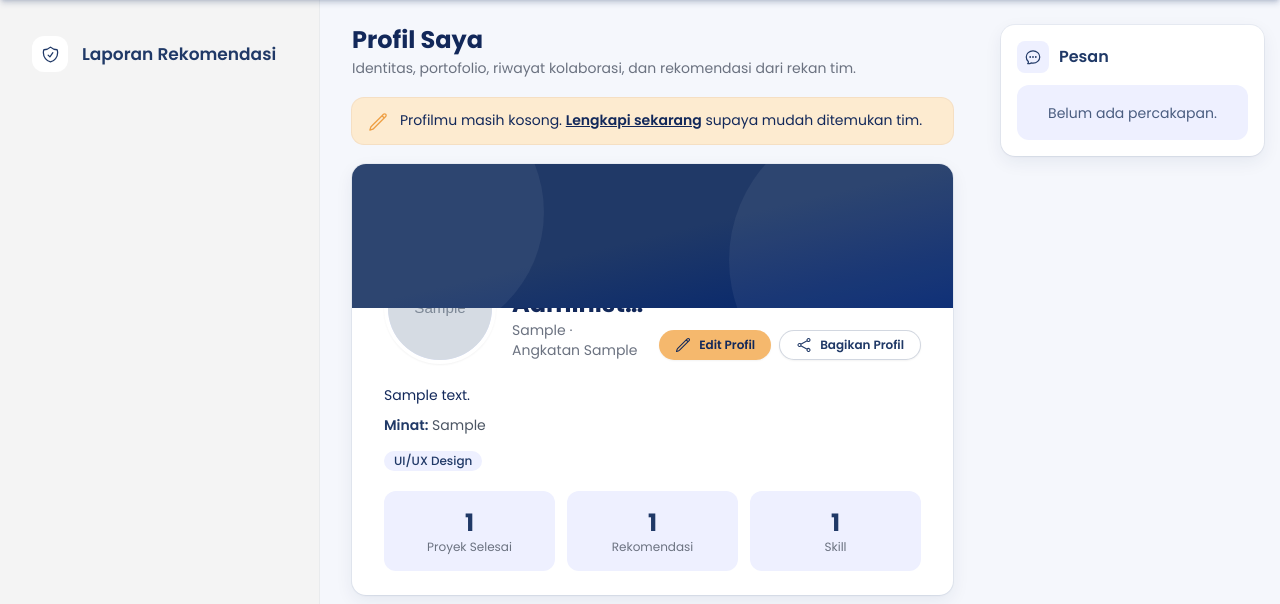
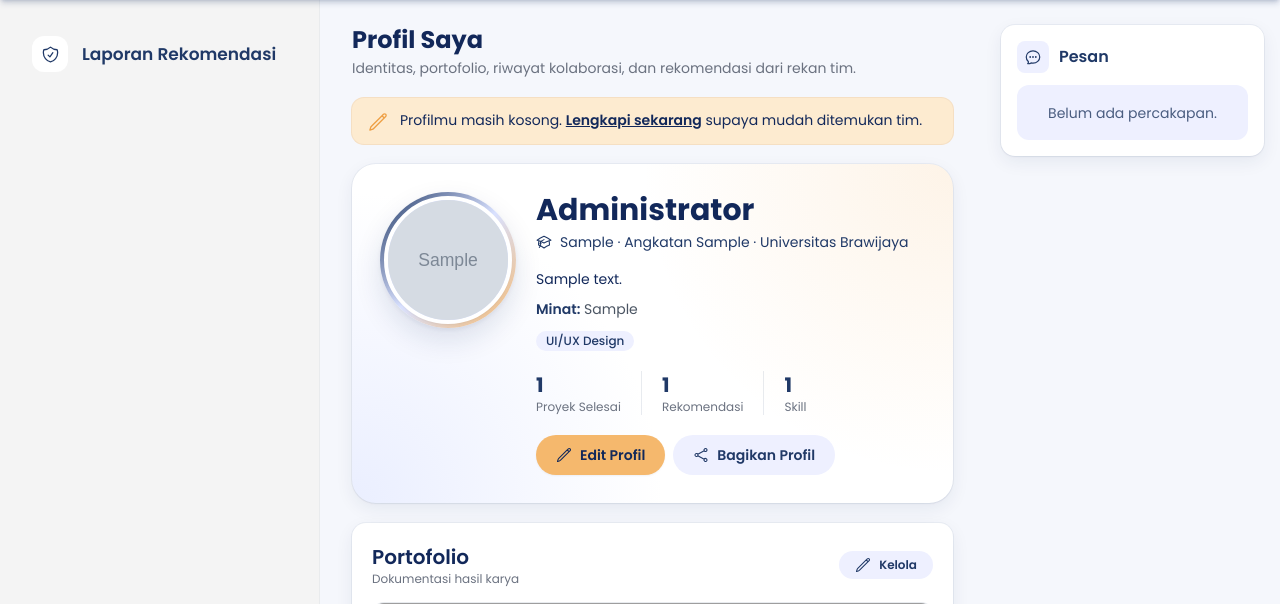
Before and after one commit to roulentz/rsi-kompakub, a Laravel app: page /profil/1 in a window 1280 px wide. Shown: the part 85-689 px from the top of the page. Run offline with Laravel 12, Linux system fonts and the light colour scheme; a user stored in the database is signed in; data comes from the database, SQL or seed files in the repository; tables that the repository leaves empty hold one stand-in row (values such as "Sample post"); grey boxes marked "Sample" are stand-in pictures; style sheets or scripts are compiled from the project's sources; grey boxes are pictures that could not be loaded.

Commit message:
feat(profil): tampilan profil baru, wizard tersambung ke profil, dan crop foto

```diff
--- a/resources/css/app.css
+++ b/resources/css/app.css
@@ -130,6 +130,22 @@
         @apply border-brand bg-brand-soft/60;
     }
 
+
+    /* Kartu identitas profil (tanpa banner): avatar ber-cincin gradasi, statistik berpembatas. */
+    .kub-profil-kartu {
+        @apply relative overflow-hidden rounded-3xl bg-white p-5 shadow-kartu ring-1 ring-navy/5 sm:p-7;
+        background-image:
+            radial-gradient(circle at 100% 0%, rgb(245 184 109 / 0.16), transparent 45%),
+            radial-gradient(circle at 0% 100%, rgb(217 225 255 / 0.55), transparent 45%);
+    }
+    .kub-avatar-cincin {
+        @apply shrink-0 rounded-full p-1 shadow-angkat;
+        background-image: linear-gradient(135deg, #203967, #D9E1FF 50%, #F5B86D);
+    }
+    .kub-statistik > div + div {
+        @apply border-l border-navy/10 pl-5;
+    }
+
     /* Panel biru tua dengan lingkaran lembut (banner profil dan sambutan onboarding). */
     .kub-hero {
         @apply relative overflow-hidden bg-gradient-to-br from-navy via-navy to-navy-dark text-white;
--- a/resources/js/unggah-gambar.js
+++ b/resources/js/unggah-gambar.js
@@ -1,11 +1,17 @@
 // Unggah gambar dengan pratinjau (seperti di Twitter): pilih atau seret gambar, lihat hasilnya,
 // hapus yang salah sebelum dikirim. Dipakai lewat komponen <x-unggah-gambar>.
-export default ({ multiple = false, maksMb = 2, maksFile = 20, webp = false } = {}) => ({
+const BINGKAI = 280; // ukuran bingkai crop di layar (px)
+const HASIL = 512;   // ukuran foto hasil crop (px, persegi)
+
+export default ({ multiple = false, maksMb = 2, maksFile = 20, webp = false, potong = false } = {}) => ({
     multiple,
     files: [],
     items: [],
     galat: '',
     terseret: false,
+
+    // Status crop foto (hanya dipakai jika potong = true).
+    crop: { buka: false, img: null, src: '', nama: '', skala: 1, min: 1, x: 0, y: 0, seret: null },
 
     pilih(event) {
         this.tambah(Array.from(event.target.files));
@@ -39,7 +45,87 @@ export default ({ multiple = false, maksMb = 2, maksFile = 20, webp = false } =
             }
         }
 
+        // Foto profil: buka editor crop dulu, baru dimasukkan ke input.
+        if (potong && diterima.length) {
+            this.bukaCrop(diterima[0]);
+            return;
+        }
+
         this.sinkron(diterima);
+    },
+
+    // ---- Crop & atur posisi foto ----
+    bukaCrop(file) {
+        const img = new Image();
+        img.onload = () => {
+            const min = Math.max(BINGKAI / img.naturalWidth, BINGKAI / img.naturalHeight);
+            this.crop = {
+                buka: true, img, src: img.src, nama: file.name, min,
+                skala: min,
+                x: (BINGKAI - img.naturalWidth * min) / 2,
+                y: (BINGKAI - img.naturalHeight * min) / 2,
+                seret: null,
+            };
+        };
+        img.src = URL.createObjectURL(file);
+        this.$refs.input.value = '';
+    },
+
+    batasi() {
+        const c = this.crop;
+        c.x = Math.min(0, Math.max(BINGKAI - c.img.naturalWidth * c.skala, c.x));
+        c.y = Math.min(0, Math.max(BINGKAI - c.img.naturalHeight * c.skala, c.y));
+    },
+
+    zoom(nilai) {
+        const c = this.crop;
+        const lama = c.skala;
+        // Zoom mengarah ke titik tengah bingkai.
+        const px = (BINGKAI / 2 - c.x) / lama;
+        const py = (BINGKAI / 2 - c.y) / lama;
+        c.skala = Math.max(c.min, parseFloat(nilai));
+        c.x = BINGKAI / 2 - px * c.skala;
+        c.y = BINGKAI / 2 - py * c.skala;
+        this.batasi();
+    },
+
+    mulaiSeret(e) {
+        e.target.setPointerCapture?.(e.pointerId);
+        this.crop.seret = { px: e.clientX, py: e.clientY, x: this.crop.x, y: this.crop.y };
+    },
+
+    seret(e) {
+        const s = this.crop.seret;
+        if (!s) return;
+        this.crop.x = s.x + (e.clientX - s.px);
+        this.crop.y = s.y + (e.clientY - s.py);
+        this.batasi();
+    },
+
+    akhiriSeret() {
+        this.crop.seret = null;
+    },
+
+    batalCrop() {
+        URL.revokeObjectURL(this.crop.src);
+        this.crop = { ...this.crop, buka: false, img: null, src: '', seret: null };
+    },
+
+    simpanCrop() {
+        const c = this.crop;
+        const kanvas = document.createElement('canvas');
+        kanvas.width = kanvas.height = HASIL;
+        const ctx = kanvas.getContext('2d');
+        ctx.fillStyle = '#fff';
+        ctx.fillRect(0, 0, HASIL, HASIL);
+        // Bagian gambar asli yang berada di dalam bingkai.
+        ctx.drawImage(c.img, -c.x / c.skala, -c.y / c.skala, BINGKAI / c.skala, BINGKAI / c.skala, 0, 0, HASIL, HASIL);
+
+        kanvas.toBlob((blob) => {
+            const nama = c.nama.replace(/\.[^.]+$/, '') + '.jpg';
+            this.sinkron([new File([blob], nama, { type: 'image/jpeg' })]);
+            this.batalCrop();
+        }, 'image/jpeg', 0.9);
     },
 
     hapus(i) {
@@ -62,6 +148,8 @@ export default ({ multiple = false, maksMb = 2, maksFile = 20, webp = false } =
         }));
     },
 
+    bingkai: BINGKAI,
+
     buka() {
         this.$refs.input.click();
     },
--- a/resources/views/components/icon.blade.php
+++ b/resources/views/components/icon.blade.php
@@ -34,6 +34,7 @@
         'send' => 'M6 12 3.269 3.125A59.769 59.769 0 0 1 21.485 12 59.768 59.768 0 0 1 3.27 20.875L5.999 12Zm0 0h7.5',
         'tag' => 'M9.568 3H5.25A2.25 2.25 0 0 0 3 5.25v4.318c0 .597.237 1.17.659 1.591l9.581 9.581c.699.699 1.78.872 2.607.33a18.095 18.095 0 0 0 5.223-5.223c.542-.827.369-1.908-.33-2.607L11.16 3.66A2.25 2.25 0 0 0 9.568 3ZM6 6h.008v.008H6V6Z',
         'trending' => 'M2.25 18 9 11.25l4.306 4.306a11.95 11.95 0 0 1 5.814-5.518l2.74-1.22m0 0-5.94-2.281m5.94 2.28-2.28 5.941',
+        'academic-cap' => 'M4.26 10.147a60.436 60.436 0 0 0-.491 6.347A48.627 48.627 0 0 1 12 20.904a48.627 48.627 0 0 1 8.232-4.41 60.46 60.46 0 0 0-.491-6.347m-15.482 0a50.57 50.57 0 0 0-2.658-.813A59.905 59.905 0 0 1 12 3.493a59.902 59.902 0 0 1 10.399 5.84c-.896.248-1.783.52-2.658.814m-15.482 0A50.697 50.697 0 0 1 12 13.489a50.702 50.702 0 0 1 7.74-3.342M6.75 15a.75.75 0 1 0 0-1.5.75.75 0 0 0 0 1.5Zm0 0v-3.675A55.378 55.378 0 0 1 12 8.443m-7.007 11.55A5.981 5.981 0 0 0 6.75 15.75v-1.5',
         'chevron-down' => 'M19.5 8.25l-7.5 7.5-7.5-7.5',
     ];
 @endphp
--- a/resources/views/profil/edit.blade.php
+++ b/resources/views/profil/edit.blade.php
@@ -20,7 +20,7 @@
                     <x-avatar :user="$profil->user" :foto="$profil->fotoUrl()" size="h-24 w-24 text-3xl shadow-angkat" />
                     <p class="mt-2 text-[11px] text-gray-500">Foto saat ini</p>
                 </div>
-                <x-unggah-gambar name="foto" :maks="2" judul="Pilih foto baru" petunjuk="Klik atau seret foto ke sini. JPG atau PNG, maksimal 2 MB." class="flex-1">
+                <x-unggah-gambar name="foto" :maks="5" :potong="true" judul="Pilih foto baru" petunjuk="Klik atau seret foto ke sini. JPG atau PNG, setelah dipilih kamu bisa geser dan zoom." class="flex-1">
                     <x-input-error :messages="$errors->get('foto')" class="mt-2" />
                 </x-unggah-gambar>
             </div>
--- a/resources/views/profil/show.blade.php
+++ b/resources/views/profil/show.blade.php
@@ -16,39 +16,27 @@
         @endif
 
         {{-- Identitas --}}
-        <section class="kub-card !p-0 overflow-hidden">
-            <div class="kub-hero h-28 sm:h-36"></div>
-
-            <div class="px-5 pb-6 sm:px-8">
-                <div class="-mt-12 flex flex-col gap-4 sm:-mt-14 sm:flex-row sm:items-end">
-                    <x-avatar :user="$profil->user" :foto="$profil->fotoUrl()" size="h-24 w-24 !border-4 text-3xl shadow-angkat sm:h-28 sm:w-28" />
-
-                    <div class="min-w-0 flex-1 sm:pb-1">
-                        <h3 class="truncate text-2xl font-bold text-navy-deep">{{ $profil->user->name }}</h3>
-                        <p class="text-sm text-gray-500">{{ $profil->jurusan ?: 'Jurusan belum diisi' }}{{ $profil->angkatan ? ' · Angkatan '.$profil->angkatan : '' }}</p>
+        <section class="kub-profil-kartu">
+            <div class="flex flex-col items-center gap-5 text-center sm:flex-row sm:items-start sm:text-left">
+                <div class="kub-avatar-cincin">
+                    <x-avatar :user="$profil->user" :foto="$profil->fotoUrl()" size="h-28 w-28 !border-4 text-4xl sm:h-32 sm:w-32" />
                 </div>
 
-                    <div class="flex flex-wrap gap-2 sm:pb-1">
-                        @if ($pemilik)
-                            <a href="{{ route('profil.edit') }}" class="kub-btn kub-btn-brand kub-btn-sm"><x-icon name="pencil" class="h-4 w-4" /> Edit Profil</a>
-                        @elseif (Route::has('dm.mulai'))
-                            <a href="{{ route('dm.mulai', $profil->id_profil) }}" class="kub-btn kub-btn-navy kub-btn-sm"><x-icon name="chat" class="h-4 w-4" /> Kirim Pesan</a>
-                        @endif
-                        <button type="button" x-data="{ ok: false }"
-                                @click="navigator.clipboard.writeText(@js(route('profil.lihat', $profil))); ok = true; setTimeout(() => ok = false, 2000)"
-                                class="kub-btn kub-btn-outline kub-btn-sm">
-                            <x-icon name="share" class="h-4 w-4" />
-                            <span x-text="ok ? 'Tautan disalin' : 'Bagikan Profil'"></span>
-                        </button>
-                    </div>
-                </div>
+                <div class="min-w-0 flex-1">
+                    <h3 class="text-2xl font-bold text-navy-deep sm:text-3xl">{{ $profil->user->name }}</h3>
 
-                <p class="mt-5 text-sm leading-relaxed text-navy-deep">{{ $profil->bio ?: 'Belum ada bio.' }}</p>
+                    <p class="mt-1 flex items-start justify-center gap-2 text-sm text-navy sm:justify-start">
+                        <x-icon name="academic-cap" class="mt-0.5 h-4 w-4 shrink-0" />
+                        <span>{{ $profil->jurusan ?: 'Jurusan belum diisi' }}{{ $profil->angkatan ? " · Angkatan {$profil->angkatan}" : '' }} · Universitas Brawijaya</span>
+                    </p>
+
+                    <p class="mt-4 text-sm leading-relaxed text-navy-deep">{{ $profil->bio ?: 'Belum ada bio.' }}</p>
+
                     @if ($profil->interest)
                         <p class="mt-2 text-sm text-gray-600"><span class="font-semibold text-navy">Minat:</span> {{ $profil->interest }}</p>
                     @endif
 
-                <div class="mt-4 flex flex-wrap gap-2">
+                    <div class="mt-3 flex flex-wrap justify-center gap-2 sm:justify-start">
                         @forelse ($profil->skills as $s)
                             <x-chip>{{ $s->nama_skill }}</x-chip>
                         @empty
@@ -56,14 +44,32 @@
                         @endforelse
                     </div>
 
-                <dl class="mt-5 grid grid-cols-3 gap-3">
+                    <dl class="kub-statistik mt-5 flex justify-center gap-5 sm:justify-start">
                         @foreach ([['Proyek Selesai', $riwayat->count()], ['Rekomendasi', $rekomendasi->count()], ['Skill', $profil->skills->count()]] as [$label, $angka])
-                        <div class="kub-soft text-center">
-                            <dd class="text-2xl font-bold text-navy">{{ $angka }}</dd>
+                            <div class="text-left">
+                                <dd class="text-xl font-bold text-navy">{{ $angka }}</dd>
                                 <dt class="text-xs text-gray-500">{{ $label }}</dt>
                             </div>
                         @endforeach
                     </dl>
+
+                    <div class="mt-5 flex flex-wrap items-center justify-center gap-2 sm:justify-start">
+                        @if ($pemilik)
+                            <a href="{{ route('profil.edit') }}" class="kub-btn kub-btn-brand"><x-icon name="pencil" class="h-4 w-4" /> Edit Profil</a>
+                        @endif
+
+                        <button type="button" x-data="{ ok: false }"
+                                @click="navigator.clipboard.writeText(@js(route('profil.lihat', $profil))); ok = true; setTimeout(() => ok = false, 2000)"
+                                class="kub-btn kub-btn-soft">
+                            <x-icon name="share" class="h-4 w-4" />
+                            <span x-text="ok ? 'Tautan disalin' : 'Bagikan Profil'"></span>
+                        </button>
+
+                        @if (! $pemilik && Route::has('dm.mulai'))
+                            <a href="{{ route('dm.mulai', $profil->id_profil) }}" class="kub-btn kub-btn-soft !px-3" aria-label="Kirim pesan"><x-icon name="chat" class="h-5 w-5" /></a>
+                        @endif
+                    </div>
+                </div>
             </div>
         </section>
 
```
Also changed, not shown: app/Http/Controllers/OnboardingController.php (+35 -13 lines), resources/views/components/unggah-gambar.blade.php (+35 -1 lines), resources/views/onboarding/index.blade.php (+39 -8 lines), tests/Feature/OnboardingTest.php (added, +72 -0 lines). Lines whose indentation alone changed are shown as unchanged.
